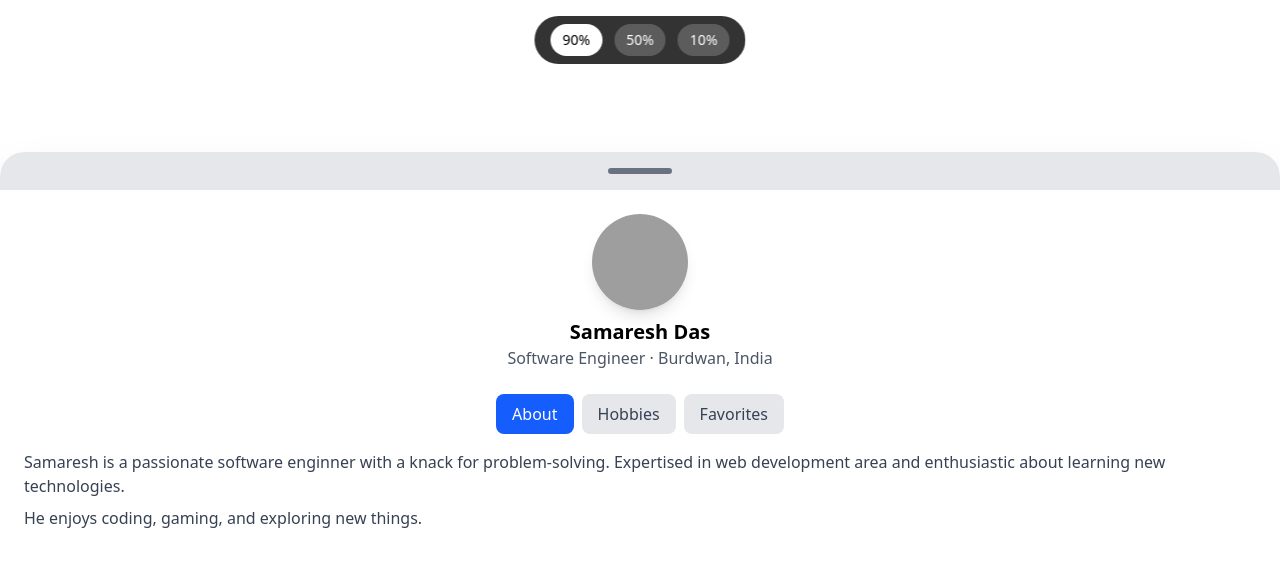
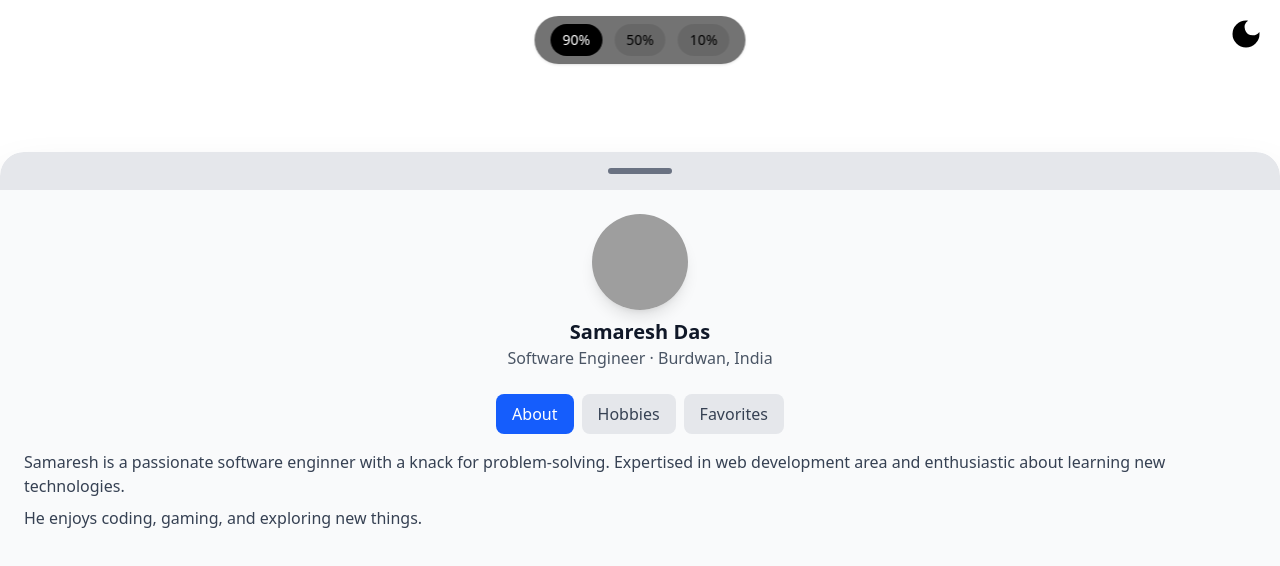
Before and after one commit to Samaresh-Das/react_spring_sheeet, a React (Vite) app: page / in a window 1280 px wide. Shown: the top 566 px of the page. Built offline with nearby package versions, Linux system fonts and the light colour scheme; grey boxes are pictures that could not be loaded.

Commit message:
Fixed the drag issues, Added dark mode

```diff
--- a/package.json
+++ b/package.json
@@ -13,6 +13,7 @@
     "@tailwindcss/vite": "^4.1.11",
     "react": "^19.1.0",
     "react-dom": "^19.1.0",
+    "react-icons": "^5.5.0",
     "tailwindcss": "^4.1.11"
   },
   "devDependencies": {
--- a/src/App.jsx
+++ b/src/App.jsx
@@ -1,13 +1,24 @@
+import { useEffect } from "react";
 import "./App.css";
+import DarkMode from "./components/DarkMode";
 import SpringSheet from "./components/SpringSheet";
+import { useDarkMode } from "./context/DarkMode";
 
 function App() {
+  const { isDark } = useDarkMode();
+
+  useEffect(() => {
+    document.body.style.backgroundColor = isDark ? "#000" : "#fff";
+    document.body.style.color = isDark ? "#fff" : "#000";
+  }, [isDark]);
+
   return (
-    <>
+    <div className={isDark ? "bg-black text-white" : "bg-white text-black"}>
       <div>
+        <DarkMode />
         <SpringSheet />
       </div>
-    </>
+    </div>
   );
 }
 
--- /dev/null
+++ b/src/components/DarkMode.jsx
@@ -0,0 +1,19 @@
+import { MdDarkMode } from "react-icons/md";
+import { useDarkMode } from "../context/DarkMode";
+
+const DarkMode = () => {
+  const { isDark, toggleDarkMode } = useDarkMode();
+
+  return (
+    <div className="absolute top-4 right-4">
+      <button
+        onClick={toggleDarkMode}
+        className={`text-4xl ${isDark ? "text-white" : "text-black"}`}
+      >
+        <MdDarkMode />
+      </button>
+    </div>
+  );
+};
+
+export default DarkMode;
--- a/src/components/SpringSheet.jsx
+++ b/src/components/SpringSheet.jsx
@@ -1,11 +1,13 @@
 import React, { useRef, useState } from "react";
 import { useEffect } from "react";
+import { useDarkMode } from "../context/DarkMode";
 
 const SpringSheet = () => {
   const containerRef = useRef(null);
   const [currentArea, setCurrentArea] = useState(0);
   const [activeTab, setActiveTab] = useState("about");
   const [viewHeight, setViewHeight] = useState(0);
+  const { isDark } = useDarkMode();
 
   const snapAreas = [90, 50, 10];
 
@@ -48,9 +50,7 @@ const SpringSheet = () => {
 
     newVert = Math.max(0, Math.min(newVert, viewHeight));
 
-    containerRef.current.style.transform = `translateY(${
-      newVert - top.current
-    }px)`;
+    containerRef.current.style.transform = `translateY(${newVert}px)`;
   };
 
   const getClosestSnapPointAfterDrag = (currentVert) => {
@@ -91,15 +91,23 @@ const SpringSheet = () => {
 
   return (
     <div>
-      <div className="fixed top-4 left-1/2 transform -translate-x-1/2 z-[60] flex gap-3 bg-black/80 backdrop-blur-sm px-4 py-2 rounded-full">
+      <div
+        className={`fixed top-4 left-1/2 transform -translate-x-1/2 z-[60] flex gap-3 px-4 py-2 rounded-full backdrop-blur-sm shadow ${
+          isDark ? "bg-white/40" : "bg-black/55"
+        }`}
+      >
         {snapAreas.map((point, i) => (
           <button
             key={i}
             onClick={() => getSnappedToSnapArea(i)}
             className={`px-3 py-1.5 rounded-full transition text-sm font-medium ${
               currentArea === i
-                ? "bg-white text-black"
-                : "bg-white/20 text-white hover:bg-white/30"
+                ? isDark
+                  ? "bg-white text-black"
+                  : "bg-black text-white"
+                : isDark
+                ? "bg-white/20 text-white hover:bg-white/30"
+                : "bg-black/10 text-black hover:bg-black/20"
             }`}
           >
             {point}%
@@ -109,7 +117,9 @@ const SpringSheet = () => {
 
       <div
         ref={containerRef}
-        className="fixed bottom-0 left-0 right-0 z-50 bg-white shadow-2xl rounded-t-3xl transition-transform duration-300 ease-out"
+        className={`fixed bottom-0 left-0 right-0 z-50 shadow-2xl rounded-t-3xl transition-transform duration-300 ease-out ${
+          isDark ? "bg-gray-900 text-gray-200" : "bg-gray-50 text-gray-900"
+        }`}
         style={{
           height: "90vh",
           transform: `translateY(${getVertical(currentArea)}px)`,
@@ -118,7 +128,9 @@ const SpringSheet = () => {
         }}
       >
         <div
-          className="w-full flex items-center justify-center py-4 bg-gray-200 rounded-t-3xl cursor-grab active:cursor-grabbing"
+          className={`w-full flex items-center justify-center py-4 ${
+            isDark ? "bg-gray-800" : "bg-gray-200"
+          } rounded-t-3xl cursor-grab active:cursor-grabbing`}
           onPointerDown={onDragStart}
         >
           <div className="h-1.5 w-16 bg-gray-500 rounded-full" />
@@ -135,7 +147,9 @@ const SpringSheet = () => {
               className="w-24 h-24 rounded-full shadow-lg mb-2 object-cover"
             />
             <h2 className="text-xl font-bold">Samaresh Das</h2>
-            <p className="text-gray-600">Software Engineer · Burdwan, India</p>
+            <p className={`${isDark ? "text-gray-400" : "text-gray-600"}`}>
+              Software Engineer · Burdwan, India
+            </p>
           </div>
 
           <div className="flex justify-center mb-4">
@@ -156,7 +170,11 @@ const SpringSheet = () => {
 
           <div>
             {activeTab === "about" && (
-              <div className="space-y-2 text-gray-700">
+              <div
+                className={`space-y-2 ${
+                  isDark ? "text-gray-200" : "text-gray-700"
+                }`}
+              >
                 <p>
                   Samaresh is a passionate software enginner with a knack for
                   problem-solving. Expertised in web development area and
@@ -167,7 +185,11 @@ const SpringSheet = () => {
             )}
 
             {activeTab === "hobbies" && (
-              <ul className="list-disc list-inside text-gray-700 space-y-1">
+              <ul
+                className={`list-disc list-inside ${
+                  isDark ? "text-gray-200" : "text-gray-700"
+                } space-y-1`}
+              >
                 <li>💻 Coding & Exploring Problems</li>
                 <li>🎮 Gaming</li>
                 <li>🎬 Watching Movies</li>
@@ -182,7 +204,7 @@ const SpringSheet = () => {
                     key={id}
                     src={`https://picsum.photos/id/${id}/200`}
                     alt="Fav"
-                    className="rounded-lg object-cover h-24 w-full"
+                    className="rounded-lg object-cover h-24 w-full md:h-32"
                   />
                 ))}
               </div>
--- /dev/null
+++ b/src/context/DarkMode.jsx
@@ -0,0 +1,27 @@
+import { createContext, useContext, useState, useEffect } from "react";
+
+const DarkMode = createContext();
+
+export const DarkModeEnabler = ({ children }) => {
+  const [isDark, setIsDark] = useState(false);
+
+  useEffect(() => {
+    if (isDark) {
+      document.documentElement.classList.add("dark");
+    } else {
+      document.documentElement.classList.remove("dark");
+    }
+  }, [isDark]);
+
+  const toggleDarkMode = () => {
+    setIsDark((prev) => !prev);
+  };
+
+  return (
+    <DarkMode.Provider value={{ isDark, toggleDarkMode }}>
+      {children}
+    </DarkMode.Provider>
+  );
+};
+
+export const useDarkMode = () => useContext(DarkMode);
--- a/src/main.jsx
+++ b/src/main.jsx
@@ -1,9 +1,12 @@
 import { StrictMode } from "react";
 import { createRoot } from "react-dom/client";
 import App from "./App.jsx";
+import { DarkModeEnabler } from "./context/DarkMode.jsx";
 
 createRoot(document.getElementById("root")).render(
   <StrictMode>
-    <App />
+    <DarkModeEnabler>
+      <App />
+    </DarkModeEnabler>
   </StrictMode>
 );
--- /dev/null
+++ b/tailwind.config.js
@@ -0,0 +1,4 @@
+
+module.exports = {
+    darkMode: "dark",
+};
```
Also changed, not shown: 1 other file (tests, documents, lock files or other folders).
